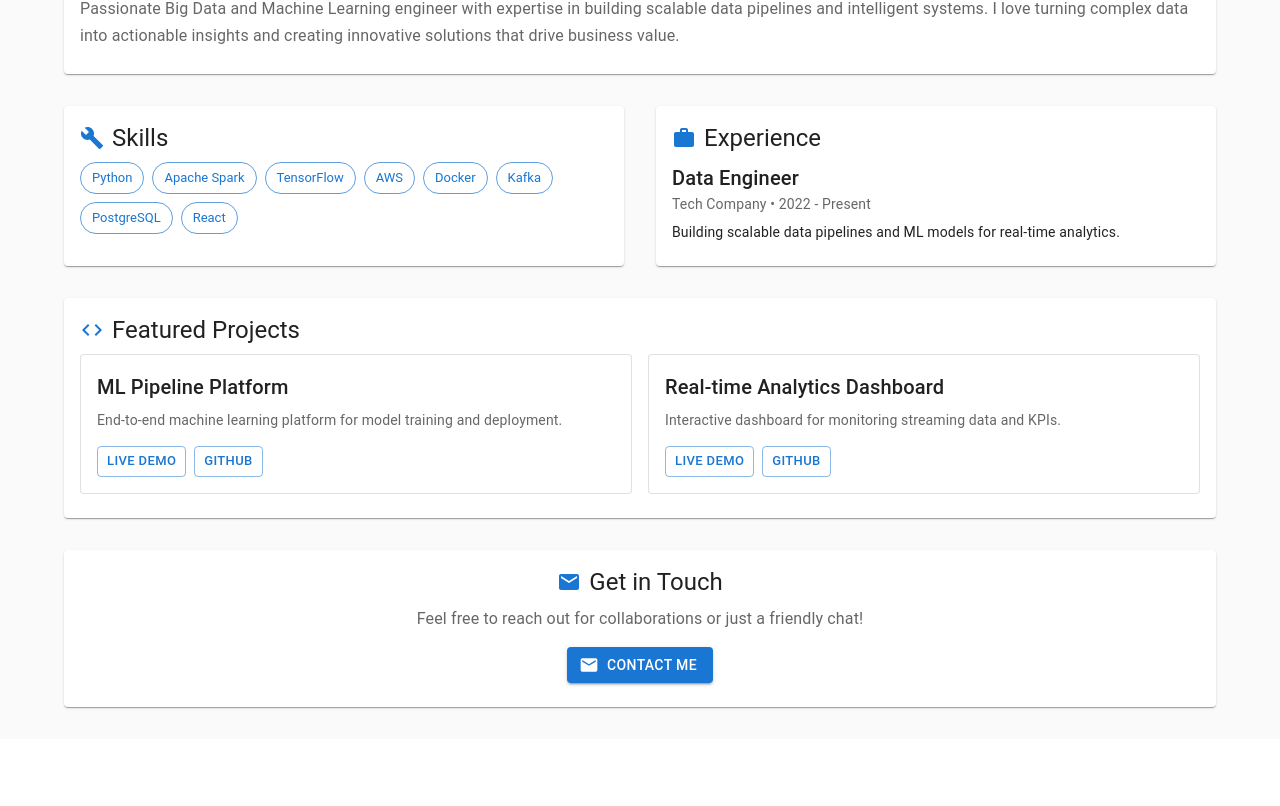
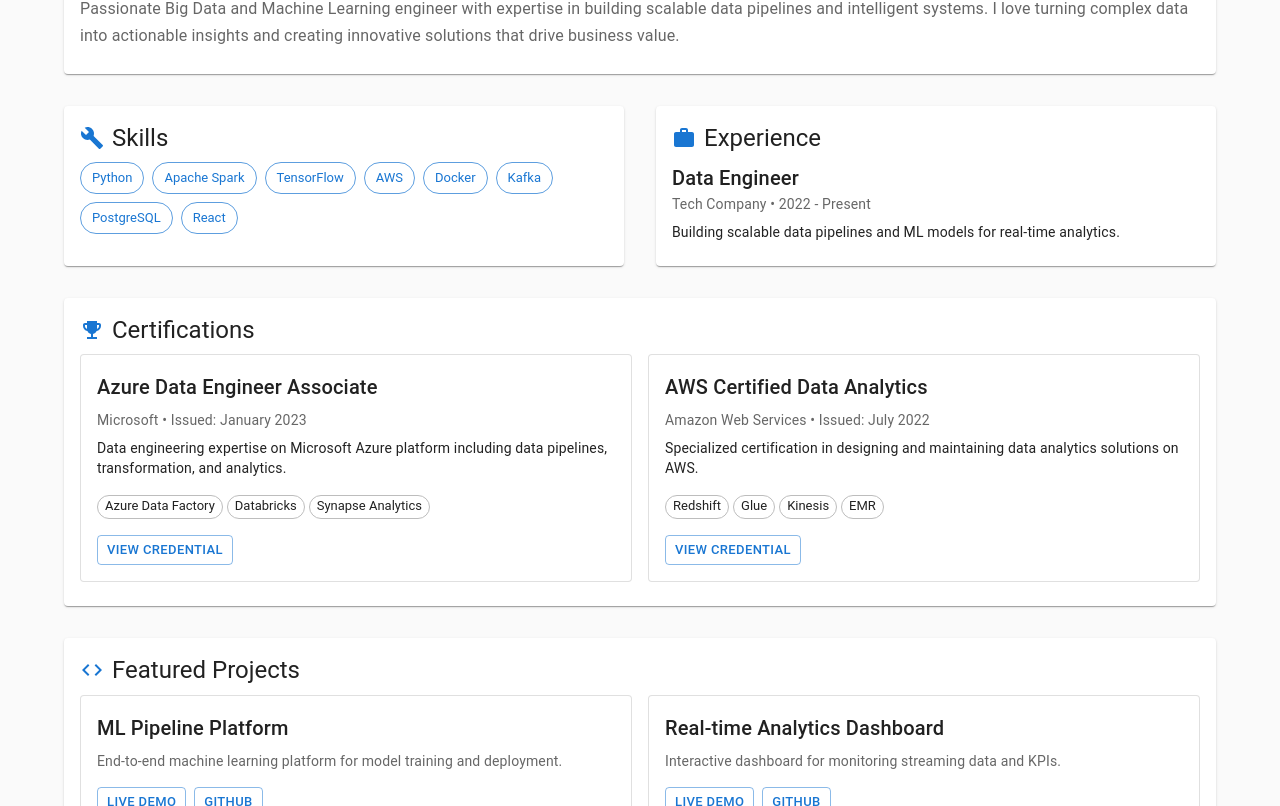
Before and after one commit to SachinShet73/portfolio-website, a React (Create React App) app: page / in a window 1280 px wide. Shown: the part 494-1300 px from the top of the page. Before the commit the page ends 1233 px from the top, so only its background shows below. Built offline with nearby package versions, Linux system fonts and the light colour scheme.

Commit message:
certifiaction section edit

```diff
--- a/src/Portfolio.jsx
+++ b/src/Portfolio.jsx
@@ -21,7 +21,8 @@ import {
   Code,
   Work,
   School,
-  Build
+  Build,
+  EmojiEvents
 } from '@mui/icons-material';
 
 const Portfolio = () => {
@@ -124,6 +125,58 @@ const Portfolio = () => {
             </Card>
           </Grid>
 
+          {/* Certifications */}
+          <Grid item xs={12}>
+            <Card elevation={1}>
+              <CardContent>
+                <Typography variant="h5" component="h2" gutterBottom sx={{ display: 'flex', alignItems: 'center', gap: 1 }}>
+                  <EmojiEvents color="primary" />
+                  Certifications
+                </Typography>
+                <Grid container spacing={2}>
+                  <Grid item xs={12} md={6}>
+                    <Paper variant="outlined" sx={{ p: 2 }}>
+                      <Typography variant="h6" gutterBottom>
+                        Azure Data Engineer Associate
+                      </Typography>
+                      <Typography variant="body2" color="text.secondary" sx={{ mb: 1 }}>
+                        Microsoft • Issued: January 2023
+                      </Typography>
+                      <Typography variant="body2" sx={{ mb: 2 }}>
+                        Data engineering expertise on Microsoft Azure platform including data pipelines, transformation, and analytics.
+                      </Typography>
+                      <Box sx={{ display: 'flex', flexWrap: 'wrap', gap: 0.5, mb: 2 }}>
+                        {['Azure Data Factory', 'Databricks', 'Synapse Analytics'].map((skill) => (
+                          <Chip key={skill} label={skill} size="small" variant="outlined" />
+                        ))}
+                      </Box>
+                      <Button size="small" variant="outlined" href="#" target="_blank">View Credential</Button>
+                    </Paper>
+                  </Grid>
+                  <Grid item xs={12} md={6}>
+                    <Paper variant="outlined" sx={{ p: 2 }}>
+                      <Typography variant="h6" gutterBottom>
+                        AWS Certified Data Analytics
+                      </Typography>
+                      <Typography variant="body2" color="text.secondary" sx={{ mb: 1 }}>
+                        Amazon Web Services • Issued: July 2022
+                      </Typography>
+                      <Typography variant="body2" sx={{ mb: 2 }}>
+                        Specialized certification in designing and maintaining data analytics solutions on AWS.
+                      </Typography>
+                      <Box sx={{ display: 'flex', flexWrap: 'wrap', gap: 0.5, mb: 2 }}>
+                        {['Redshift', 'Glue', 'Kinesis', 'EMR'].map((skill) => (
+                          <Chip key={skill} label={skill} size="small" variant="outlined" />
+                        ))}
+                      </Box>
+                      <Button size="small" variant="outlined" href="#" target="_blank">View Credential</Button>
+                    </Paper>
+                  </Grid>
+                </Grid>
+              </CardContent>
+            </Card>
+          </Grid>
+
           {/* Projects */}
           <Grid item xs={12}>
             <Card elevation={1}>
```
